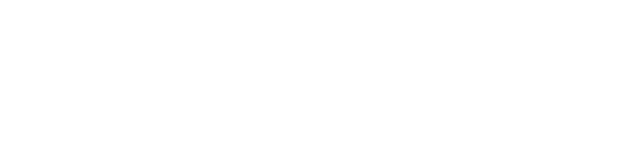
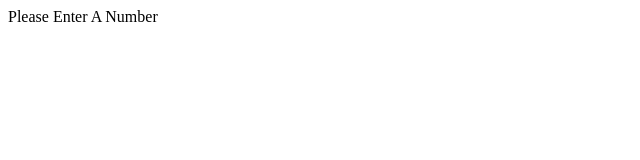
Before and after one commit to Aamer4ui/JavaScriptNew, a plain HTML site: page FourthCalc.html in a window 1280 px wide. Shown: the whole page, without its empty margins (0-640 px from the left). Drawn offline with Linux system fonts and the light colour scheme.

Commit message:
adding label

```diff
--- a/FourthCalc.html
+++ b/FourthCalc.html
@@ -7,6 +7,8 @@
     <title>Document</title>
 </head>
 <body>
-
+   <form>
+       <label>Please Enter A Number</label>
+   </form>
 </body>
 </html>
```
